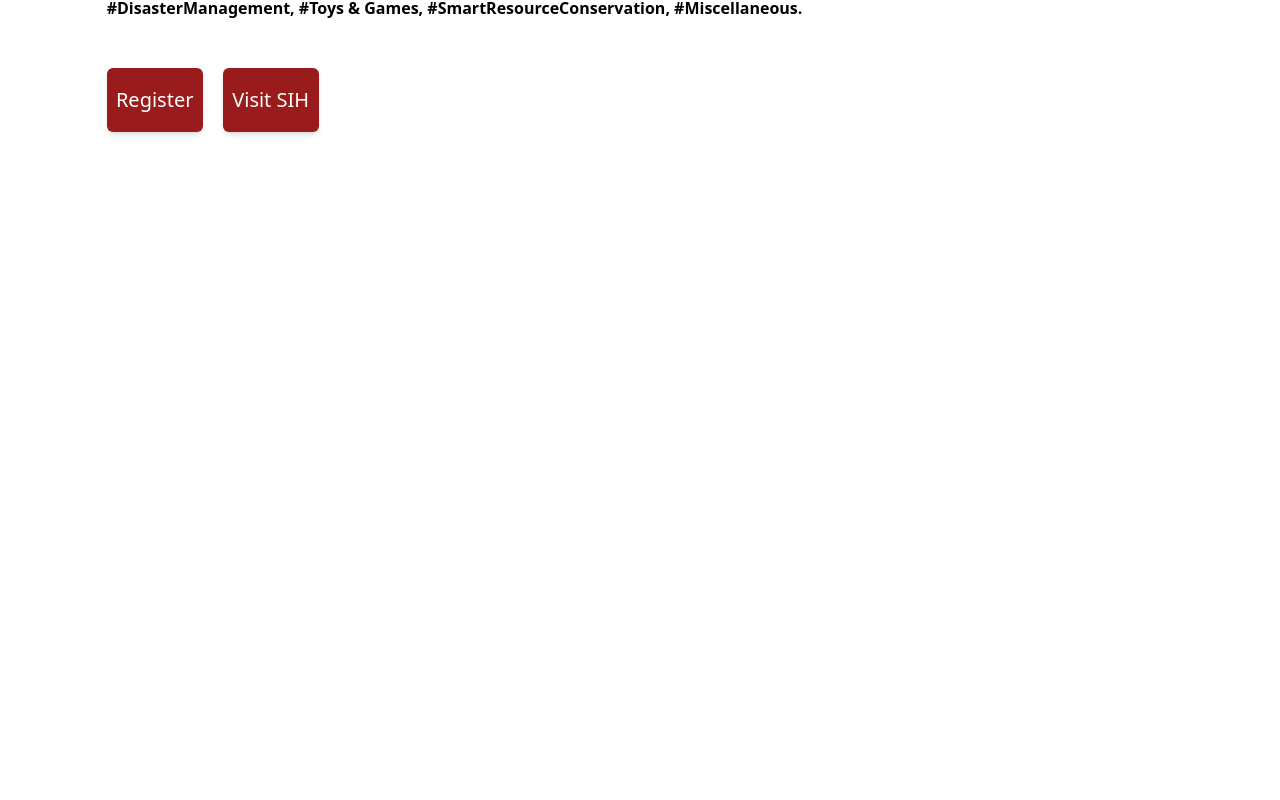
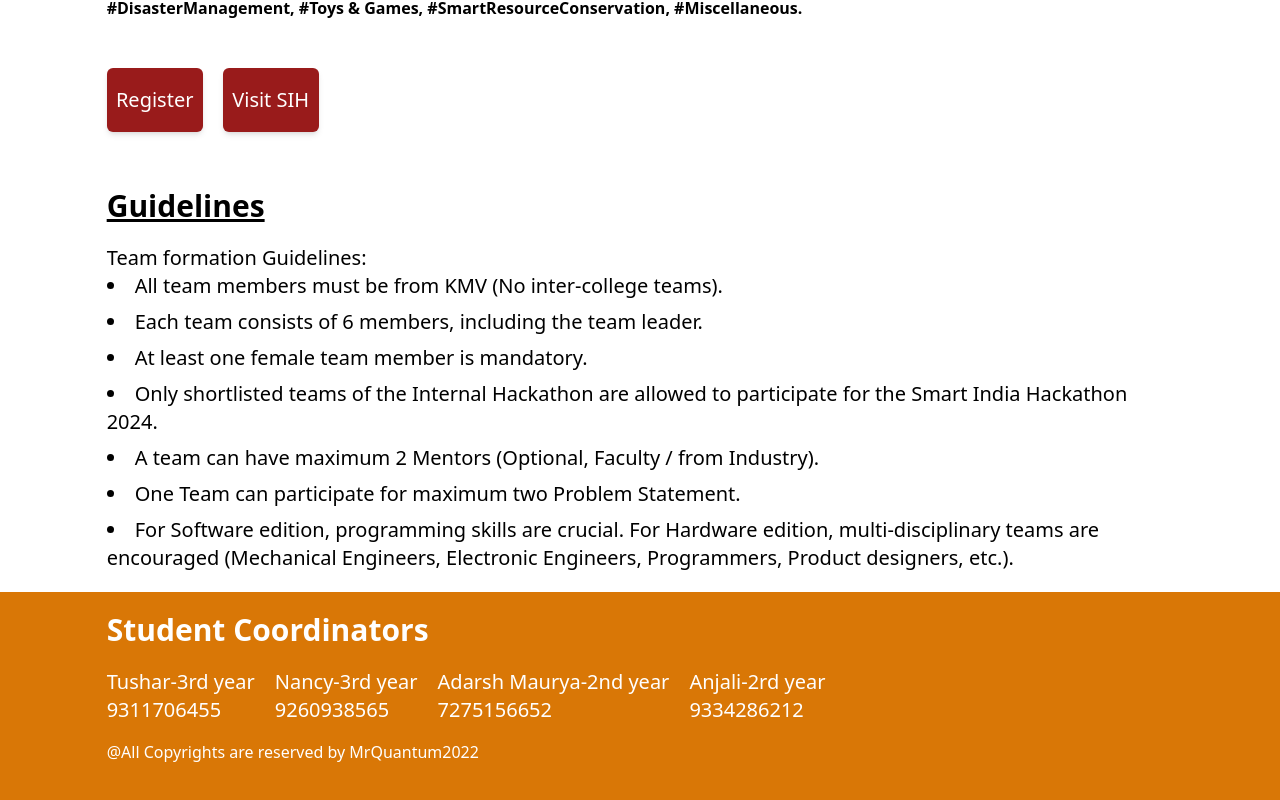
Before and after one commit to MrQuantum2022/todondefined, a React (Vite) app: page / in a window 1280 px wide. Shown: the part 1113-1913 px from the top of the page. Before the commit the page ends 1281 px from the top, so only its background shows below. Built offline with nearby package versions, Linux system fonts and the light colour scheme.

Commit message:
guidelines and contacts uploaded!

```diff
--- a/src/App.jsx
+++ b/src/App.jsx
@@ -1,15 +1,18 @@
 import Button from "./components/Button";
 import Card from "./components/Card";
+import Footer from "./components/Footer";
+import Guidelines from "./components/Guidelines";
+import Judges from "./components/Judges";
 import Title from "./components/Title";
 
 export default function App() {
   return (
     <>
-      <div>
         <Title/>
         <Card/>
-
-      </div>
+        <Guidelines/>
+        {/* <Judges/> */}
+        <Footer/>
     </>
   )
 }
--- /dev/null
+++ b/src/components/Footer.jsx
@@ -0,0 +1,26 @@
+import React from 'react'
+
+export default function Footer() {
+  return (
+    <div className='w-screen py-5 bg-amber-600 flex justify-center items-center'>
+        <div className='w-auto lg:w-10/12'>
+        <div className=' text-white font-semibold text-3xl mb-5'>Student Coordinators</div>
+        <div className='text-white flex flex-col lg:flex-row gap-5'>
+            <li className='flex flex-col text-xl'> Tushar-3rd year
+                <div>9311706455</div>
+            </li>
+            <li className='flex flex-col text-xl'> Nancy-3rd year
+                <div>9260938565</div>
+            </li>
+            <li className='flex flex-col text-xl'> Adarsh Maurya-2nd year
+                <div>7275156652</div>
+            </li>
+            <li className='flex flex-col text-xl'> Anjali-2rd year
+                <div>9334286212</div>
+            </li>
+        </div>
+        <div className='text-white my-4 text-xs lg:text-base'>@All Copyrights are reserved by MrQuantum2022</div>
+        </div>
+    </div>
+  )
+}
--- /dev/null
+++ b/src/components/Guidelines.jsx
@@ -0,0 +1,18 @@
+import React from 'react'
+
+export default function Guidelines() {
+  return (
+    <div className='flex flex-col justify-center items-center mb-5'>
+        <h1 className='w-5/6 text-3xl font-semibold my-5'> <u>Guidelines</u></h1>
+        <h2 className='w-5/6 text-xl space-y-2'>Team formation Guidelines:
+            <li>All team members must be from KMV (No inter-college teams).</li>
+            <li>Each team consists of 6 members, including the team leader.</li>
+            <li>At least one female team member is mandatory.</li>
+            <li>Only shortlisted teams of the Internal Hackathon are allowed to participate for the Smart India Hackathon 2024.</li>
+            <li>A team can have maximum 2 Mentors (Optional, Faculty / from Industry).</li>
+            <li>One Team can participate for maximum two Problem Statement.</li>
+            <li>For Software edition, programming skills are crucial. For Hardware edition, multi-disciplinary teams are encouraged (Mechanical Engineers, Electronic Engineers, Programmers, Product designers, etc.).</li>
+        </h2>
+    </div>
+  )
+}
--- /dev/null
+++ b/src/components/Judges.jsx
@@ -0,0 +1,48 @@
+import React from "react";
+import { CgProfile } from "react-icons/cg";
+export default function Judges() {
+  return (
+    <div className="flex flex-col justify-center items-center my-5">
+      <h1 className="text-2xl font-semibold underline my-5 pb-10">Judges</h1>
+      <div className="w-5/6 grid grid-cols-1 lg:grid-cols-3 ">
+        <div className="relative flex my-5 flex-col items-center justify-between">
+          <img src="" className="h-60 w-60  shadow-md" alt="" />
+          <div className="  flex flex-col text-center">
+            <h1 className=" text-2xl">Dr.Summit Aggarwal </h1>
+            <h2 className=" ">Associate Professor</h2>
+          </div>
+        </div>
+        <div className="relative flex my-5 flex-col   items-center  justify-between">
+          <img src="" className="h-60 w-60  shadow-md" alt="" />
+          <div className="  flex flex-col text-center">
+            <h1 className=" text-2xl">Mr. Anand</h1>
+            <h2 className=" ">Associate Professor</h2>
+          </div>
+        </div>
+        <div className="relative flex my-5 flex-col  items-center  justify-between">
+          <img src="" className="h-60 w-60  shadow-md" alt="" />
+          <div className="  flex flex-col text-center">
+            <h1 className=" text-2xl">Dr.(Ms.) Namita Aggarwal </h1>
+            <h2 className=" ">Associate Professor</h2>
+          </div>
+        </div>
+        </div>
+        <div className="w-5/6 grid grid-cols-1 lg:grid-cols-2 ">
+        <div className="relative flex my-5 flex-col  items-center  justify-between">
+          <img src="" className="h-60 w-60  shadow-md" alt="" />
+          <div className="  flex flex-col text-center">
+            <h1 className=" text-2xl">Prof.(Ms.) Neha Sharma </h1>
+            <h2 className=" ">Professor</h2>
+          </div>
+        </div>
+        <div className="relative flex my-5 flex-col  items-center  justify-between">
+          <img src="" className="h-60 w-60  shadow-md" alt="" />
+          <div className="  flex flex-col text-center">
+            <h1 className=" text-2xl">Dr. Ashutosh Singh</h1>
+            <h2 className=" ">Associate Professor</h2>
+          </div>
+        </div>
+      </div>
+    </div>
+  );
+}
```
